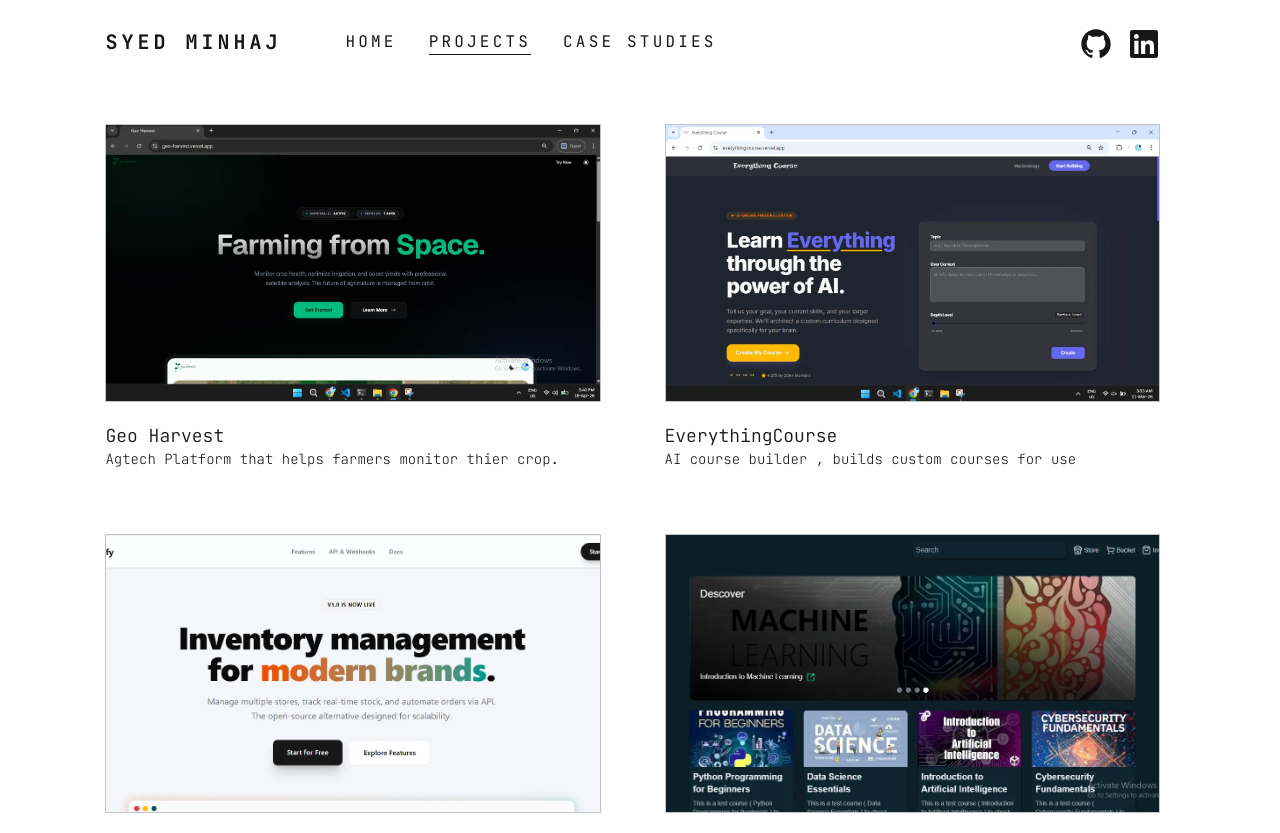
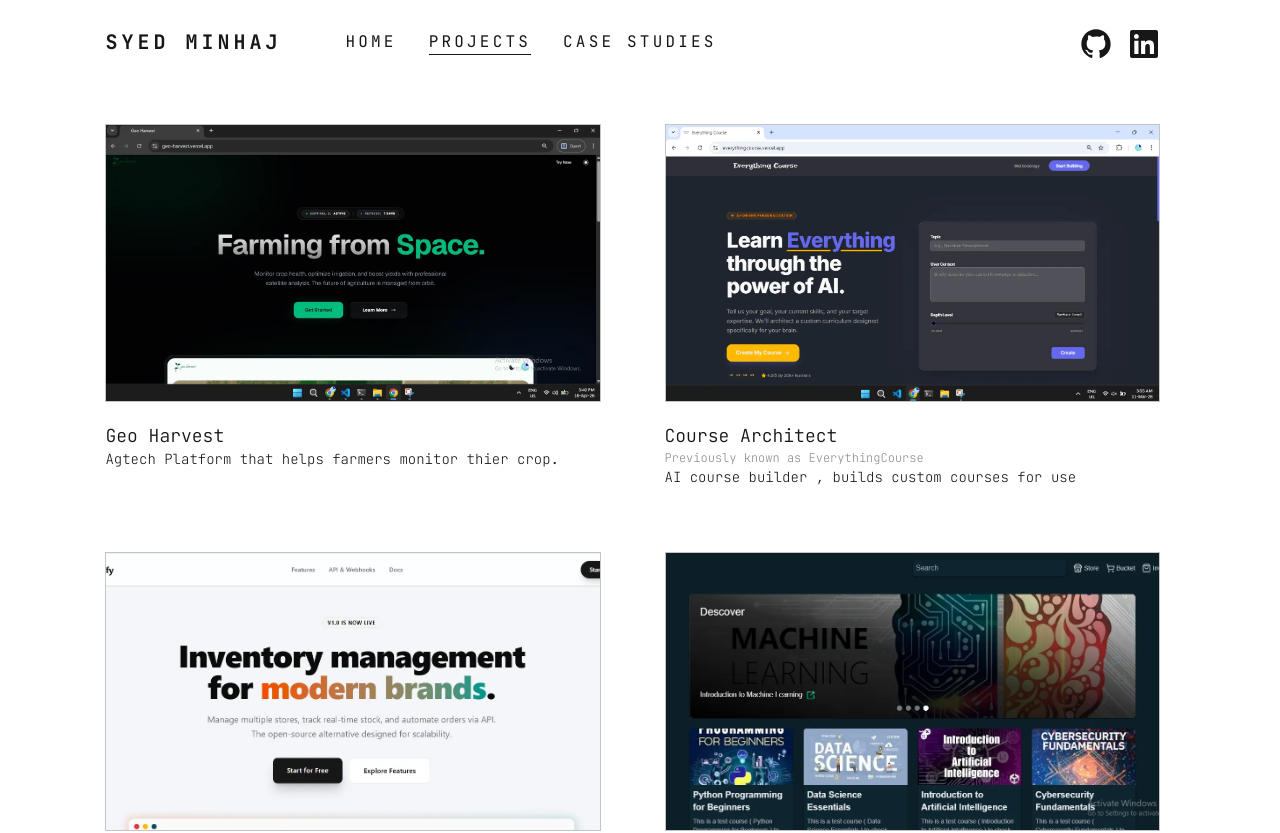
Before and after one commit to syed-minhaj/portfolio, a Next.js app: page /projects in a window 1280 px wide. Shown: the top 833 px of the page. Built offline with nearby package versions, Linux system fonts and the light colour scheme.

Commit message:
chore: everything course name update

```diff
--- a/app/case-studies/everything-course/page.tsx
+++ b/app/case-studies/everything-course/page.tsx
@@ -12,7 +12,7 @@ export default function EverythingCourseCaseStudy() {
 
                 <div className="mb-6">
                     <h1 className="text-2xl md:text-3xl font-light">
-                        EverythingCourse — AI-Generated Courses Built From Real Web Resources
+                        Course Architect — AI-Generated Courses Built From Real Web Resources
                     </h1>
                     <p className="mt-3 text-foreground/70">
                         A full-stack app that turns any topic into a structured course — with real YouTube videos, articles, quizzes, and hands-on missions — generated by Gemini and verified against live APIs.
@@ -20,7 +20,7 @@ export default function EverythingCourseCaseStudy() {
                 </div>
 
                 <div className="flex flex-col items-center mb-8">
-                    <Image className="w-full rounded border" src="/webp/projects/everythingCourse1.webp" alt="EverythingCourse landing page" width={1280} height={720} />
+                    <Image className="w-full rounded border" src="/webp/projects/everythingCourse1.webp" alt="Course Architect landing page" width={1280} height={720} />
                 </div>
 
                 <div className="flex flex-row flex-wrap items-center gap-2 mb-8">
@@ -32,8 +32,8 @@ export default function EverythingCourseCaseStudy() {
                 </div>
 
                 <div className="flex flex-row flex-wrap items-center gap-4 mb-8">
-                    <a href="https://everythingcourse.vercel.app" target="_blank" className="text-sm bg-green-700 text-white px-5 py-2 rounded-md hover:bg-green-800 transition-colors">Live Demo</a>
-                    <a href="https://github.com/syed-minhaj/everything-course" target="_blank" className="text-sm bg-foreground/10 text-foreground px-5 py-2 rounded-md hover:bg-foreground/20 transition-colors">GitHub</a>
+                    <a href="https://coursearchitect.vercel.app" target="_blank" className="text-sm bg-green-700 text-white px-5 py-2 rounded-md hover:bg-green-800 transition-colors">Live Demo</a>
+                    <a href="https://github.com/syed-minhaj/Course-Architect" target="_blank" className="text-sm bg-foreground/10 text-foreground px-5 py-2 rounded-md hover:bg-foreground/20 transition-colors">GitHub</a>
                 </div>
 
                 <div className="h-px bg-foreground/15 mb-8" />
@@ -41,7 +41,7 @@ export default function EverythingCourseCaseStudy() {
                 <section className="mb-12">
                     <h2 className="text-lg font-light mb-3 pl-3 border-l-2 border-green-700">TL;DR</h2>
                     <p>
-                        EverythingCourse is an AI course generator built with TanStack Start. You describe what you want to learn, and Gemini designs a full course — chapters, modules, conceptual deep dives, resources, practical missions, and quizzes. The hard part wasn&apos;t generating the course; it was getting real links out of an LLM. Models confidently invent YouTube URLs that turn out to be dead, or channels, or shorts. So generation runs as a two-stage pipeline: Gemini drafts the course, the server queries the actual YouTube Data API for every video slot, and a second Gemini pass picks the best real match before anything is stored. The finished course is normalized into six Postgres tables, so learning makes zero AI calls.
+                        Course Architect is an AI course generator built with TanStack Start. You describe what you want to learn, and Gemini designs a full course — chapters, modules, conceptual deep dives, resources, practical missions, and quizzes. The hard part wasn&apos;t generating the course; it was getting real links out of an LLM. Models confidently invent YouTube URLs that turn out to be dead, or channels, or shorts. So generation runs as a two-stage pipeline: Gemini drafts the course, the server queries the actual YouTube Data API for every video slot, and a second Gemini pass picks the best real match before anything is stored. The finished course is normalized into six Postgres tables, so learning makes zero AI calls.
                     </p>
                 </section>
 
@@ -116,7 +116,7 @@ export default function EverythingCourseCaseStudy() {
                 <section className="mb-12">
                     <h2 className="text-lg font-light mb-3 pl-3 border-l-2 border-green-700">Problem</h2>
                     <p>
-                        Most online courses are one-size-fits-all. You sit through ten hours of content to extract the two hours relevant to your goal. The idea behind EverythingCourse: tell an AI what you want to master and get a custom learning path — just the structure you need, no filler.
+                        Most online courses are one-size-fits-all. You sit through ten hours of content to extract the two hours relevant to your goal. The idea behind Course Architect: tell an AI what you want to master and get a custom learning path — just the structure you need, no filler.
                     </p>
                     <p className="mt-3">
                         LLMs are genuinely good at outlining courses. Ask Gemini to design a curriculum and it produces chapters, modules, explanations, assessments. Then it hands you YouTube links. Half of them don&apos;t work. Some are channels, some are shorts, some are videos that simply don&apos;t exist. A learning platform built on hallucinated links is useless.
--- a/app/data/caseStudies.ts
+++ b/app/data/caseStudies.ts
@@ -14,7 +14,7 @@ const CaseStudies: CaseStudy[] = [
         href: "/case-studies/geo-harvest",
     },
     {
-        name: "EverythingCourse",
+        name: "Course Architect",
         shortDescription:
             "AI course generator that turns any topic into a structured curriculum — built on a two-pass pipeline that verifies every video link against the real YouTube API.",
         image: "/webp/projects/everythingCourse1.webp",
--- a/app/data/projects.ts
+++ b/app/data/projects.ts
@@ -1,6 +1,7 @@
 
 type Project = {
     name : string ,
+    formerlyKnownAs? : string ,
     shortDescription : string ,
     description : string ,
     video? : string,
@@ -28,16 +29,17 @@ const Projects : Project[] = [
         status : "Active"
     },
     {
-        name: "EverythingCourse ",
+        name: "Course Architect",
+        formerlyKnownAs: "EverythingCourse",
         shortDescription: "AI course builder , builds custom courses for use",
         description: `A project designed to automate personalized learning. It combines Gemini’s reasoning with
         YouTube’s content library to generate structured, on-demand curricula. Essentially, you tell it what you
         want to master, and it builds a custom learning path that skips the fluff of traditional, one-size-fits-all courses.`,
         video: "/projects/videos/everythingCourse.mp4",
         images : ["/webp/projects/everythingCourse1.webp" , "/webp/projects/everythingCourse2.webp" , "/webp/projects/everythingCourse3.webp"] ,
-        url : ["https://everythingcourse.vercel.app"] ,
+        url : ["https://coursearchitect.vercel.app"] ,
         tech : ["TanstackStart","DrizzleORM","PostgreSQL","BetterAuth","Gemini API"] ,
-        github : ["https://github.com/syed-minhaj/everything-course"] ,
+        github : ["https://github.com/syed-minhaj/Course-Architect"] ,
         role : ["Front-End Developer", "Back-End Developer" , "Database Administrator"] ,
         status : "Active"
     },
--- a/app/projects/components/projectDetail.tsx
+++ b/app/projects/components/projectDetail.tsx
@@ -14,6 +14,11 @@ const ProjectDetail = ({project , updateHash} : {project : Project , updateHash
             <div className="w-full md:w-2/3 flex flex-col gap-9 ">
                 <div className="flex flex-col gap-2">
                     <h2 className="text-[1.75rem] font-extralight">{project.name}</h2>
+                    {project.formerlyKnownAs &&
+                        <span className="text-[0.875rem] font-extralight text-foreground/50">
+                            Previously known as {project.formerlyKnownAs}
+                        </span>
+                    }
                     <span className="text-[1.125rem] font-light">{"Role: "}
                         <span className="font-extralight">{project.role.join(" , ")}</span>
                     </span>
--- a/app/projects/components/projectsClient.tsx
+++ b/app/projects/components/projectsClient.tsx
@@ -47,6 +47,11 @@ export default function ProjectsClient({ projects }: { projects: Project[] }) {
             />
             <div className="flex flex-col ">
               <h2 className="text-[1.125rem] font-light">{project.name}</h2>
+              {project.formerlyKnownAs && (
+                <span className="text-[0.75rem] font-extralight text-foreground/50">
+                  Previously known as {project.formerlyKnownAs}
+                </span>
+              )}
               <p className="text-[0.875rem] font-extralight line-clamp-2">
                 {project.shortDescription}
               </p>
```
